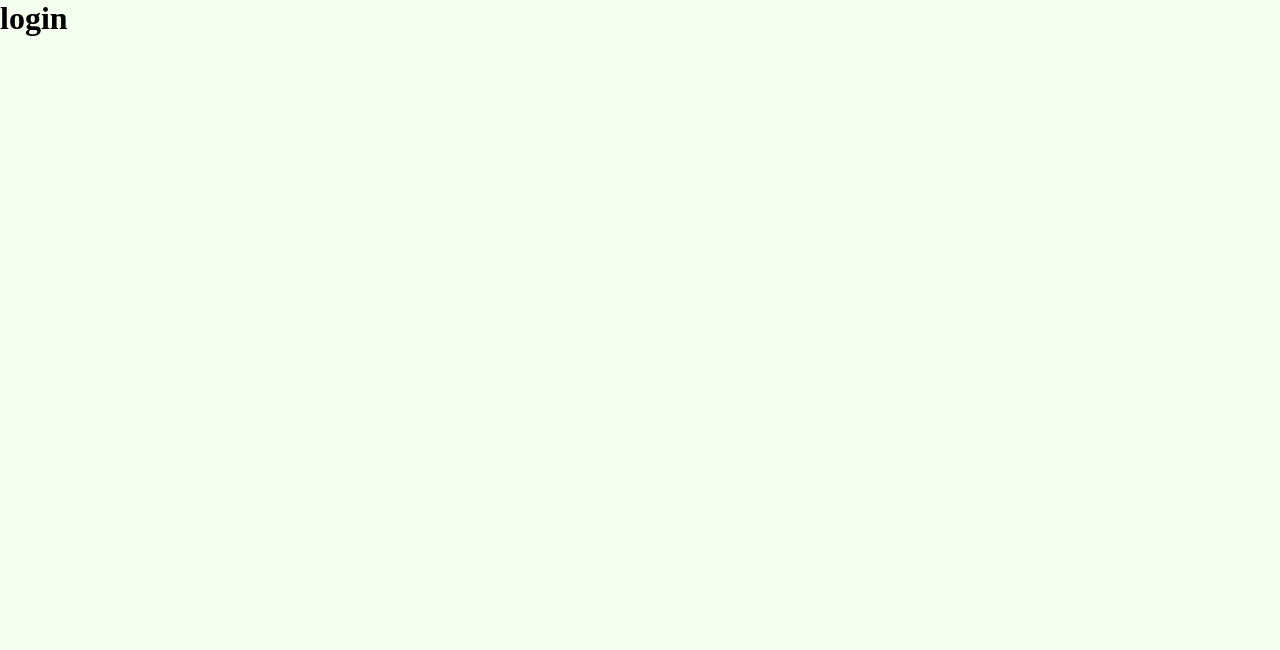
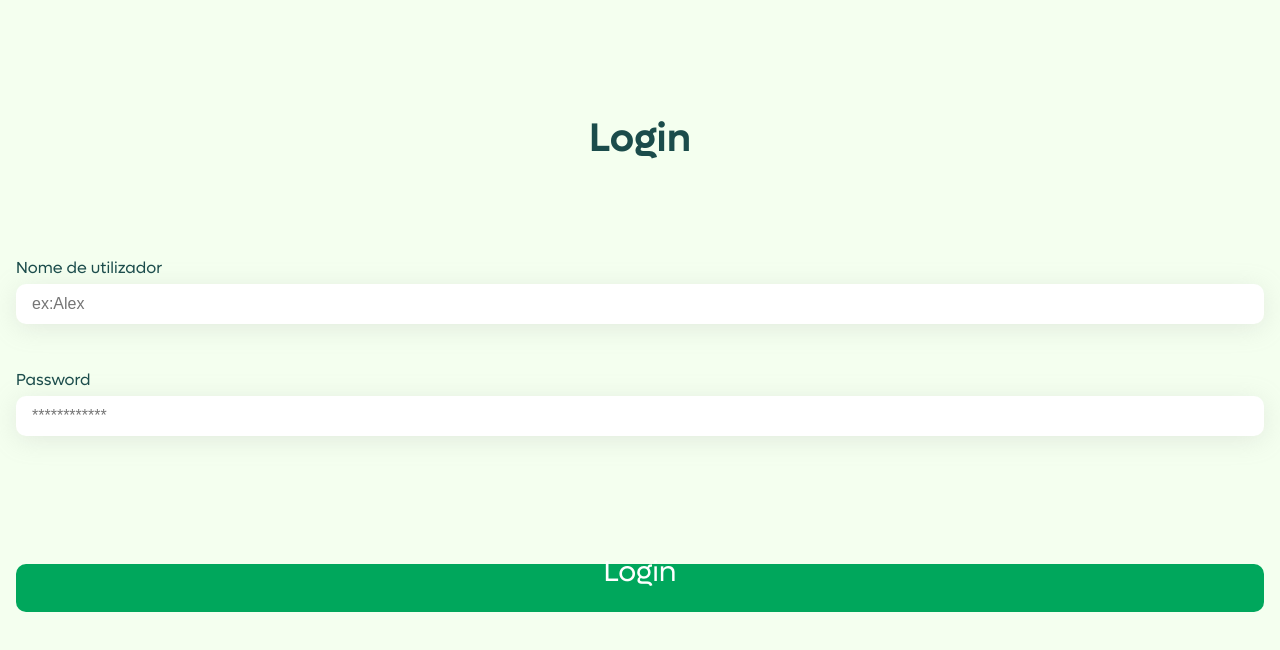
Before and after one commit to alexandrewhok/smartplant_v2, a React (Create React App) app: page /login in a window 1280 px wide. Shown: the top 650 px of the page. Built offline with nearby package versions, Linux system fonts and the light colour scheme.

Commit message:
commit login

```diff
--- a/package.json
+++ b/package.json
@@ -6,10 +6,16 @@
     "@testing-library/jest-dom": "^5.16.4",
     "@testing-library/react": "^13.3.0",
     "@testing-library/user-event": "^13.5.0",
+    "@types/jest": "^28.1.0",
+    "@types/node": "^17.0.38",
+    "@types/react": "^18.0.10",
+    "@types/react-dom": "^18.0.5",
+    "mqtt": "^4.3.7",
     "react": "^18.1.0",
     "react-dom": "^18.1.0",
     "react-router-dom": "^5.3.0",
     "react-scripts": "5.0.1",
+    "typescript": "^4.7.2",
     "web-vitals": "^2.1.4"
   },
   "scripts": {
--- a/src/App.js
+++ b/src/App.js
@@ -1,6 +1,7 @@
 import { BrowserRouter as Router, Switch, Route } from "react-router-dom";
 import home from "./Pages/home";
 import login from "./Pages/login";
+import cacto from "./Pages/cacto";
 import "./Styles/applications.scss";
 
 function App() {
@@ -10,6 +11,7 @@ function App() {
         <Switch>
           <Route path="/" component={home} exact />
           <Route path="/login" component={login} exact />
+          <Route path="/cacto" component={cacto} exact />
         </Switch>
       </Router>
     </div>
--- /dev/null
+++ b/src/Pages/cacto.js
@@ -0,0 +1,25 @@
+import "../Styles/base.scss";
+
+function cacto() {
+  return (
+    <div className="cacto">
+      <div className="cacto-return">
+      <a href="/">
+         <img  alt="back" src="./images/arrow.png"
+         width="31" height="39"/>
+      </a>
+      </div>
+      <div classname="cacto-name text-title">Cacto </div>
+      <div className="cacto-info1">
+          <div className="cacto-info1-hum text-label">
+              Humidade do Solo
+          </div>
+          <div className="cacto-info2-luz text-label">
+              Intensidade da luz
+              </div>
+      </div>
+    </div>
+  );
+}
+
+export default cacto;
--- a/src/Pages/login.js
+++ b/src/Pages/login.js
@@ -1,7 +1,23 @@
+import React from 'react';
+
 function login() {
+
+
     return (
       <div className="login">
-     <h1>login </h1>
+          <div className="login-intro text-title">Login</div>
+          <div className="login-name">
+              <div className="login-name-first text-label">Nome de utilizador</div>
+            <input className="login-name-field" type="text" placeholder="ex:Alex" />
+          </div>
+          <div className="login-pass">
+              <div className="login-pass-first text-label">Password</div>
+              <input className="login-pass-field" type="text" placeholder="************" />
+          </div>
+
+
+          <a  href="/" className="button text-label">Login</a>
+
       </div>
     );
   }
--- /dev/null
+++ b/src/Styles/Pages/cacto.scss
@@ -0,0 +1,4 @@
+.cacto{
+   margin-left:1rem;
+
+}
--- a/src/Styles/Pages/login.scss
+++ b/src/Styles/Pages/login.scss
@@ -0,0 +1,74 @@
+@import"../base";
+*{
+    background-color:#F4FFEF;
+ }
+
+
+ .login{
+     margin-left:1rem;
+     margin-right:1rem;
+
+
+     &-intro{
+         text-align:center;
+         margin-top:7rem;
+         margin-bottom:6rem;
+     }
+
+     &-name{
+         margin-bottom:3rem;
+         &-first{
+             margin-bottom:0.5rem;
+         }
+         &-field{
+             border:none;
+             background: #FFFFFF;
+             box-shadow: 0px 4px 25px rgba(174, 174, 174, 0.25);
+             border-radius: 10px;
+             width:100%;
+             height:5vh;
+     }
+     ::placeholder {
+         font-size:1rem;
+         padding-left:1rem;
+       }
+ }
+
+ &-pass{
+     &-first{
+         margin-bottom:0.5rem;
+     }
+
+     &-field{
+         border:none;
+         background: #FFFFFF;
+         box-shadow: 0px 4px 25px rgba(174, 174, 174, 0.25);
+         border-radius: 10px;
+         width:100%;
+         height:5vh;
+
+
+ }
+ ::placeholder {
+     font-size:1rem;
+     padding-left:1rem;
+   }
+ }
+
+ .button{
+     display:flex;
+    justify-content:center;
+     background-color:#00A75C;
+     color:white;
+     border:none;
+     border-radius: 10px;
+     width:100%;
+     height:6vh;
+     margin-top:8rem;
+     text-decoration:none;
+     font-size:1.8rem;
+ }
+
+ }
+
+ // <button className="button label" href="/" type="button">Login</button>
--- a/src/Styles/applications.scss
+++ b/src/Styles/applications.scss
@@ -3,3 +3,4 @@
 
 @import "./Pages/home.scss";
 @import "./Pages/login.scss";
+@import "./Pages/cacto.scss";
--- a/src/Styles/base.scss
+++ b/src/Styles/base.scss
@@ -1,5 +1,5 @@
 //define all general uses like font sizes
-@import "./variables.scss";
+
 
 * {
   margin: 0;
@@ -21,7 +21,7 @@ $white-color: #faffef;
 
 .text-title {
   font-family: "LufgaSemiBold";
-  font-size: 2rem;
+  font-size: 2.5rem;
   color: $secondary-color;
 }
 
```
Also changed, not shown: public/images/arrow.png (added), 1 other file (tests, documents, lock files or other folders).
